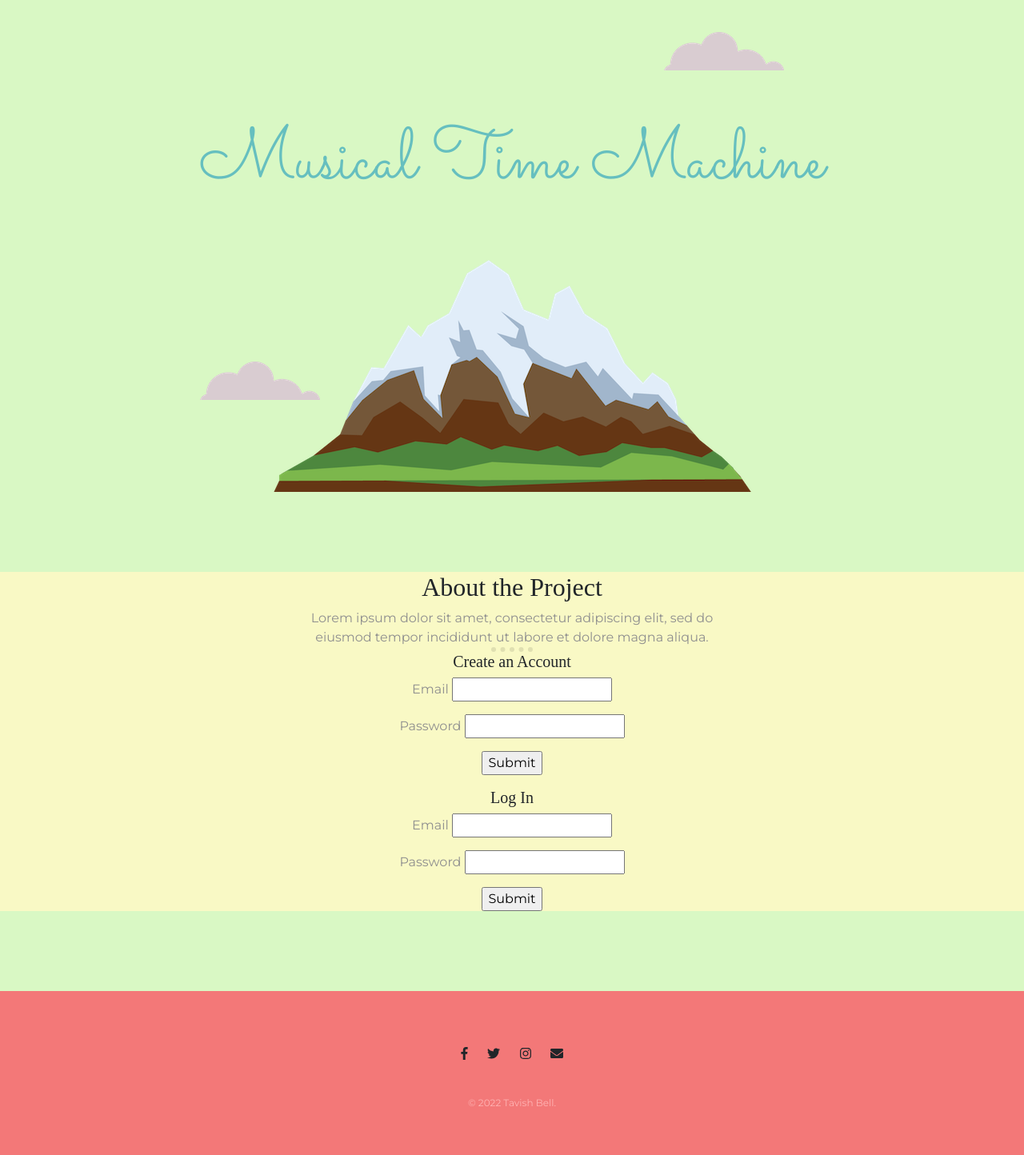
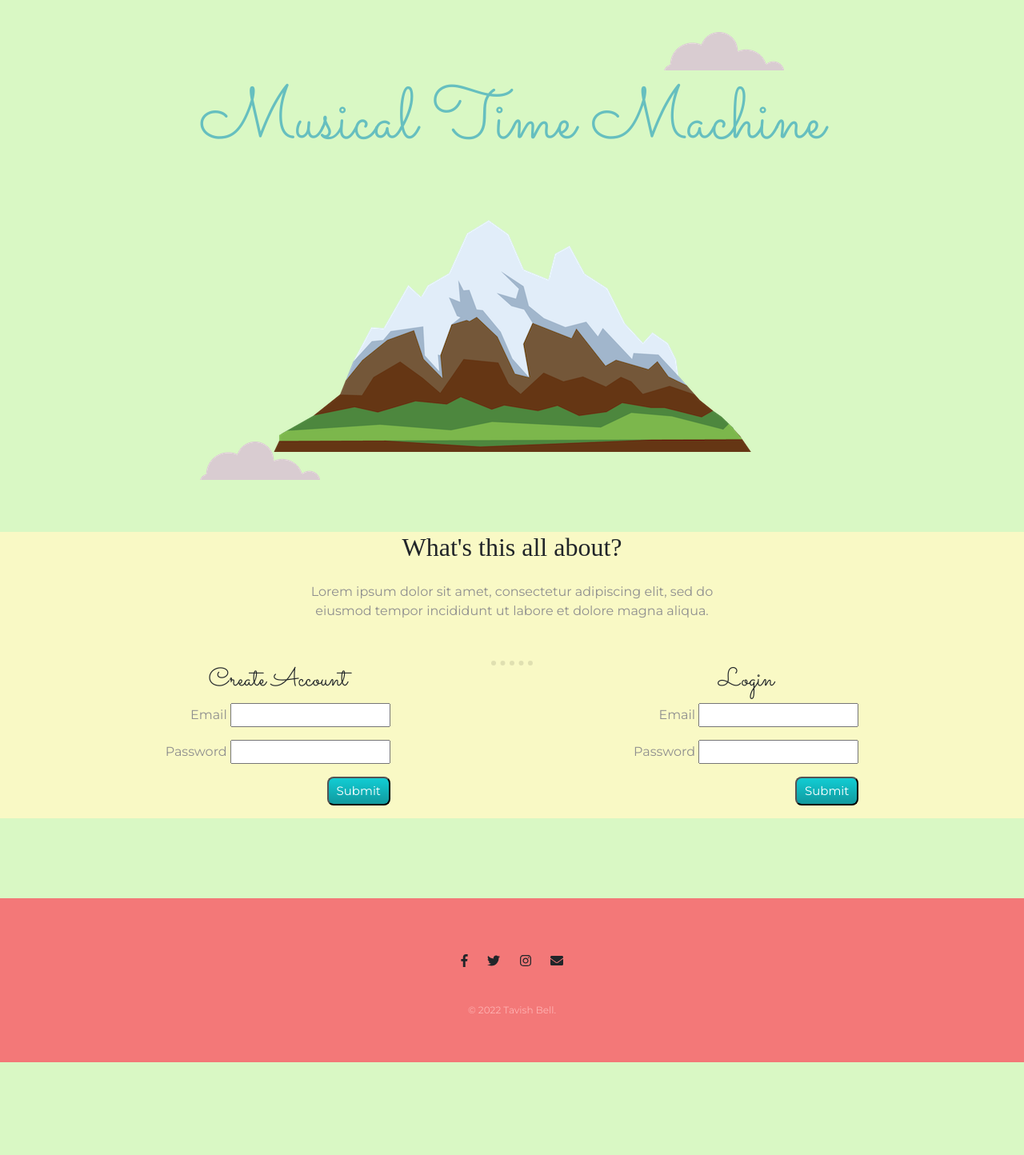
Before and after one commit to tavish-bell/musical-time-machine, a Python web app: template templates/homepage.html in a window 1280 px wide. Shown: the whole page at 80% size. After the commit the page ends 1328 px from the top, so only its background shows below. Run offline with Jinja, Linux system fonts and the light colour scheme; the template is opened without the code that fills it, so the values that code supplies are empty; some libraries are stand-ins or nearby versions; some web fonts are replaced.

Commit message:
added styling & additional ajax

```diff
--- a/static/css/styles.css
+++ b/static/css/styles.css
@@ -3,7 +3,6 @@
 html {
   margin:0;
   padding:0;
-  /* background-color: #D9F8C4; */
 }
 
 body {
@@ -15,8 +14,13 @@ body {
 
   }
 
-  h1, h2, h3, h4, h5, h6 {
+  h1, h2, h3, h4, h6 {
     font-family: "Montserrat-Bold";
+  }
+
+  h5 {
+    font-family: 'Sacramento', cursive;
+    font-size: 2rem;
   }
 
   p {
@@ -90,10 +94,11 @@ body {
     color: #66BFBF;
     font-family: 'Sacramento', cursive;
     font-size: 5.625rem;
-    margin: 50px auto 0 auto;
+    margin: 0 auto 0 auto;
     padding-top: 100px;
 
   }
+/* middle container  */
 
   .middle-container {
     background-color: #F9F9C5;
@@ -101,19 +106,44 @@ body {
 
 }
 
+
 .about-the-project {
   width: 40%;
   text-align: center;
-  margin: auto;
+  margin-top: 25px;
+  margin-bottom: 50px;
+  margin-left: auto;
+  margin-right: auto;
 }
 
+.create-account {
+  display: inline-block;
+  margin-right: 300px;
 
+}
+
+.create-acct-form{
+  text-align: right;
+
+}
+
+.login-form {
+  text-align: right;
+}
+
+.log-in {
+  display: inline-block;
+}
+
+/* footer  */
 .footer-container {
   background-color: #F37878;
   padding: 50px 0 20px;
 
 
 }
+
+
 
   /* Form Components  */
   .date-selection {
@@ -162,7 +192,17 @@ body {
 .bottom-cloud {
     position: absolute;
     left: 250px;
-    bottom: 300px;
+    bottom: 200px;
+}
+
+/* Loading gif */
+
+.loading-gif {
+  margin-top: 50px;
+  margin-bottom: 10px;
+  border: 0;
+  width: 22%;
+
 }
 
 
@@ -195,6 +235,35 @@ body {
     text-decoration: none;
   }
 
+  .home-submit-btn {
+    background: #11cdd4;
+    background-image: -webkit-linear-gradient(top, #11cdd4, #11999e);
+    background-image: -moz-linear-gradient(top, #11cdd4, #11999e);
+    background-image: -ms-linear-gradient(top, #11cdd4, #11999e);
+    background-image: -o-linear-gradient(top, #11cdd4, #11999e);
+    background-image: linear-gradient(to bottom, #11cdd4, #11999e);
+    -webkit-border-radius: 8;
+    -moz-border-radius: 8;
+    border-radius: 8px;
+    font-family: 'Montserrat', 'sans-serif';
+    color: #ffffff;
+    font-size: 15px;
+    padding: 5px 10px 5px 10px;
+    text-decoration: none;
+
+  }
+
+  .home-submit-btn:hover {
+    background: #30e3cb;
+    background-image: -webkit-linear-gradient(top, #30e3cb,  #2bc4ad);
+    background-image: -moz-linear-gradient(top, #30e3cb,  #2bc4ad);
+    background-image: -ms-linear-gradient(top, #30e3cb,  #2bc4ad);
+    background-image: -o-linear-gradient(top, #30e3cb,  #2bc4ad);
+    background-image: linear-gradient(to bottom, #30e3cb,  #2bc4ad);
+    text-decoration: none;
+  }
+
+
   .footer-link:hover {
     color: #FFB4B4;
 }
--- a/static/generate-playlist.js
+++ b/static/generate-playlist.js
@@ -4,6 +4,8 @@ document.querySelector("#user-date").addEventListener("submit", (evt) => {
   document.querySelector("#header-text").style.display = "none";
   document.querySelector("#musical-messages").style.display = "block";
   document.querySelector("#top-div-heading").style.display = "none";
+  document.querySelector("#loading-gif").style.display = "block";
+  document.querySelector("#top-section").style.display = "none";
 
   const formObject = {
     date: document.querySelector("#date").value,
@@ -20,5 +22,6 @@ document.querySelector("#user-date").addEventListener("submit", (evt) => {
       console.log(json);
       document.querySelector("#finished-playlist").href = json.spotify_url;
       document.querySelector("#finished-playlist").style.display = "block";
+      document.querySelector("#loading-gif").style.display = "none";
     });
 });
--- a/templates/homepage.html
+++ b/templates/homepage.html
@@ -16,43 +16,32 @@
 </div>
 
 <div class="middle-container">
-  <h2>About the Project</h2>
+  <h2 class="about-txt">What's this all about?</h2>
   <p class="about-the-project">Lorem ipsum dolor sit amet, consectetur adipiscing elit, sed do eiusmod tempor incididunt ut labore et dolore magna aliqua.</p>
   <hr>
 
   <div class="create-account">
-  <h5>Create an Account</h5>
-  <form action="/users" method="POST">
+  <h5>Create Account</h5>
+  <form class="create-acct-form" action="/users" method="POST">
     <p>Email <input type="text" name="email" /></p>
     <p>Password <input type="password" name="password" /></p>
     <p>
-      <input type="submit" />
+      <input class="home-submit-btn" type="submit" />
     </p>
   </form>
 </div>
 
   <div class="log-in">
-  <h5>Log In</h5>
-  <form action="/login" method="POST">
+  <h5>Login</h5>
+  <form class="login-form" action="/login" method="POST">
     <p>Email <input type="text" name="email" /></p>
     <p>Password <input type="password" name="password" /></p>
     <p>
-      <input type="submit" />
+      <input class="home-submit-btn" type="submit" />
     </p>
   </form>
 </div>
 </div>
-
-<!-- LOGIN / CREATE ACCOUNT
-  <div>
-
-</div> -->
-
-
-
-
-
-
 
 
 <div class="footer-container">
```
Also changed, not shown: server.py (+12 -17 lines), templates/profile.html (+11 -6 lines), static/css/images/loading.gif (added).
